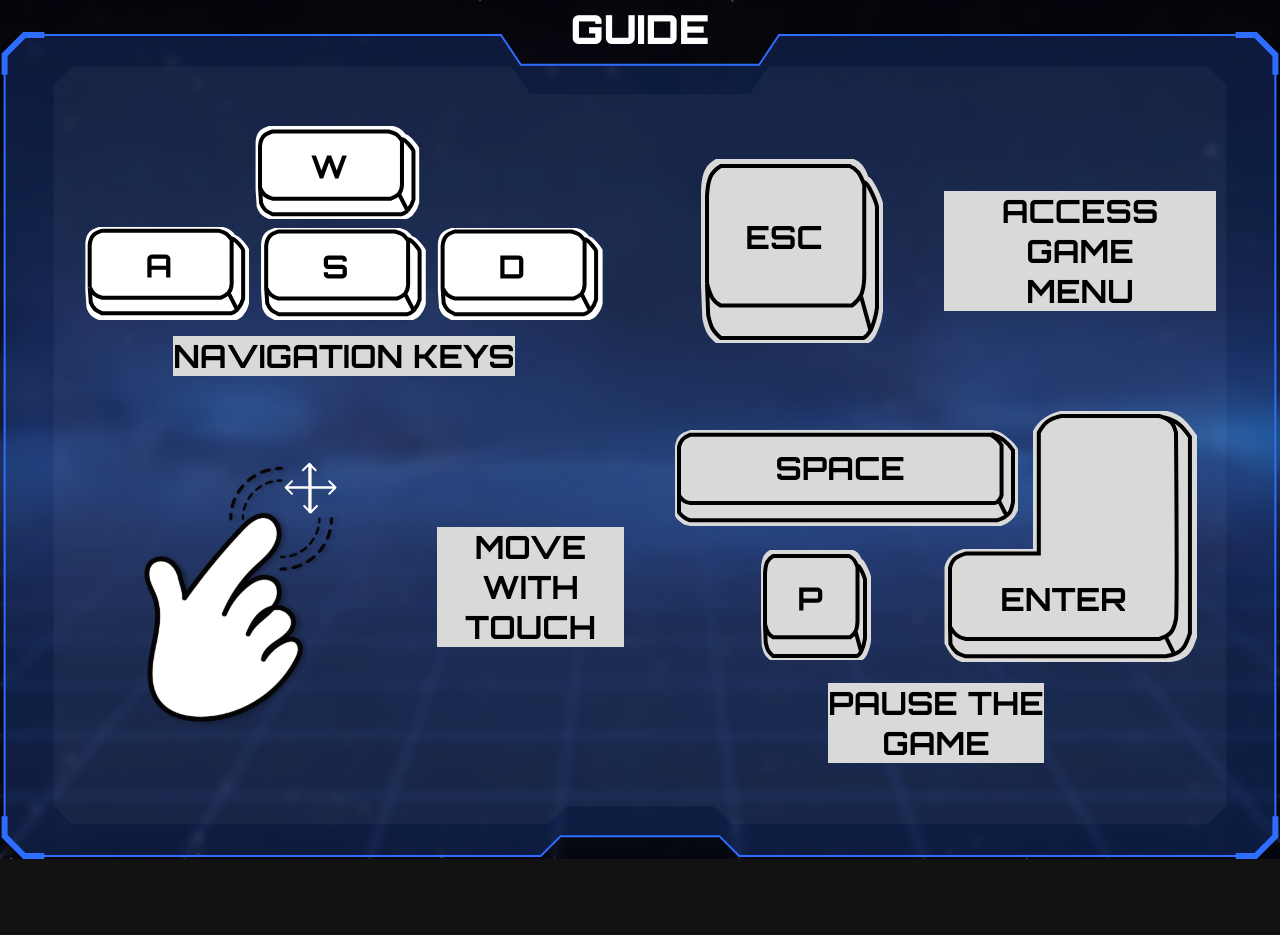
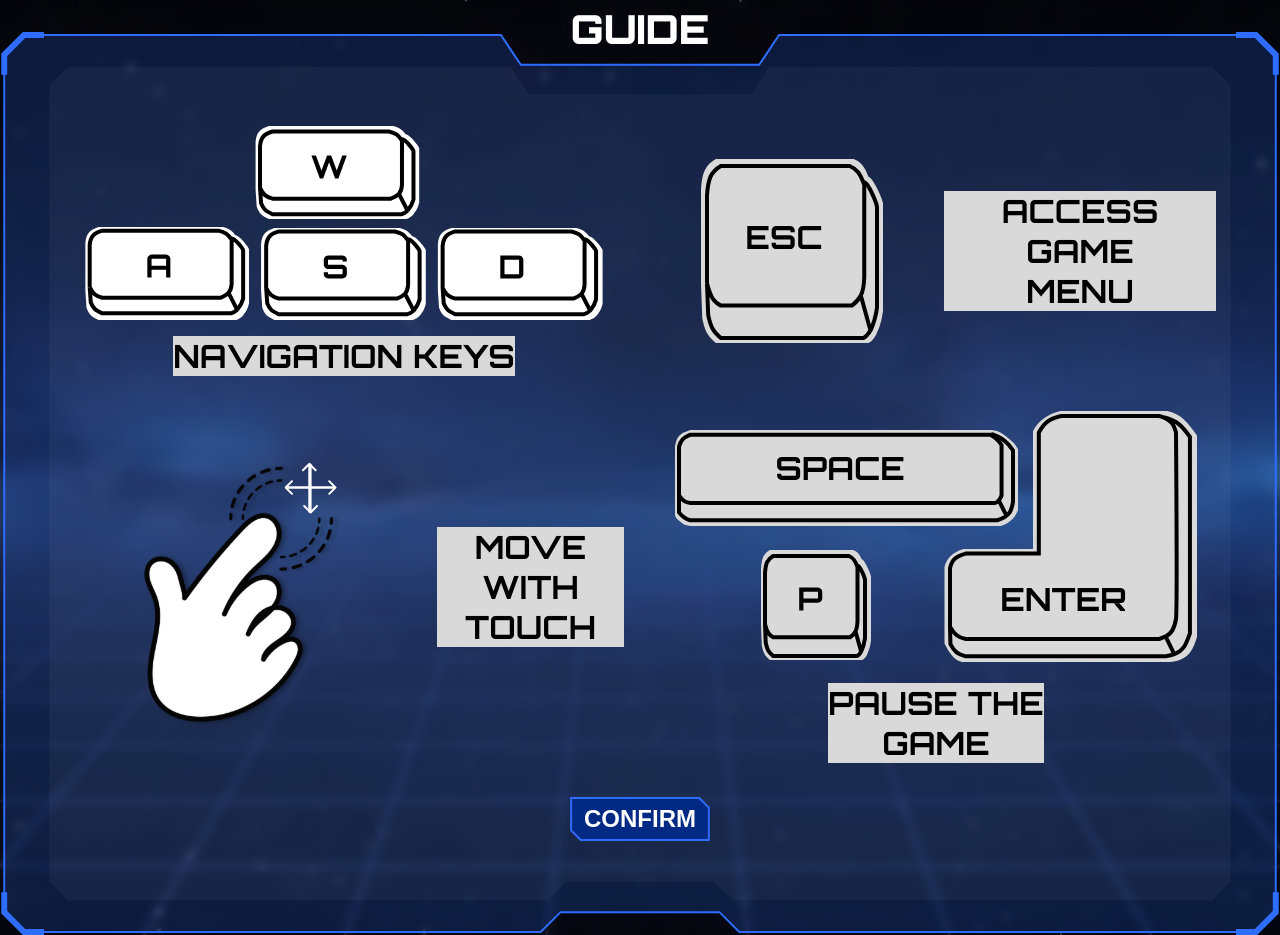
Before and after one commit to CodectiveOrg/snake-frontend, a React (Vite) app: page /guide in a window 1280 px wide. Before the commit the page ends 859 px from the top, so only its background shows below. Built offline with nearby package versions, Linux system fonts and the light colour scheme; a web font is replaced by a local one.

Commit message:
[ADD] button

```diff
--- a/src/pages/guide/guide.module.css
+++ b/src/pages/guide/guide.module.css
@@ -35,6 +35,14 @@
       }
     }
 
+    .button {
+      grid-column: 1 / -1;
+      align-self: center;
+      justify-self: center;
+
+      inline-size: min-content;
+    }
+
     .move-with-touch,
     .esc-key {
       grid-template-columns: 1fr 1fr;
--- a/src/pages/guide/guide.page.tsx
+++ b/src/pages/guide/guide.page.tsx
@@ -1,3 +1,4 @@
+import ButtonComponent from "@/components/button/button.component.tsx";
 import PaneComponent from "@/components/pane/pane.component.tsx";
 
 import style from "./guide.module.css";
@@ -44,6 +45,7 @@ export default function GuidePage() {
               GAME
             </span>
           </div>
+          <ButtonComponent className={style.button}>confirm</ButtonComponent>
         </div>
       </PaneComponent>
     </div>
```
